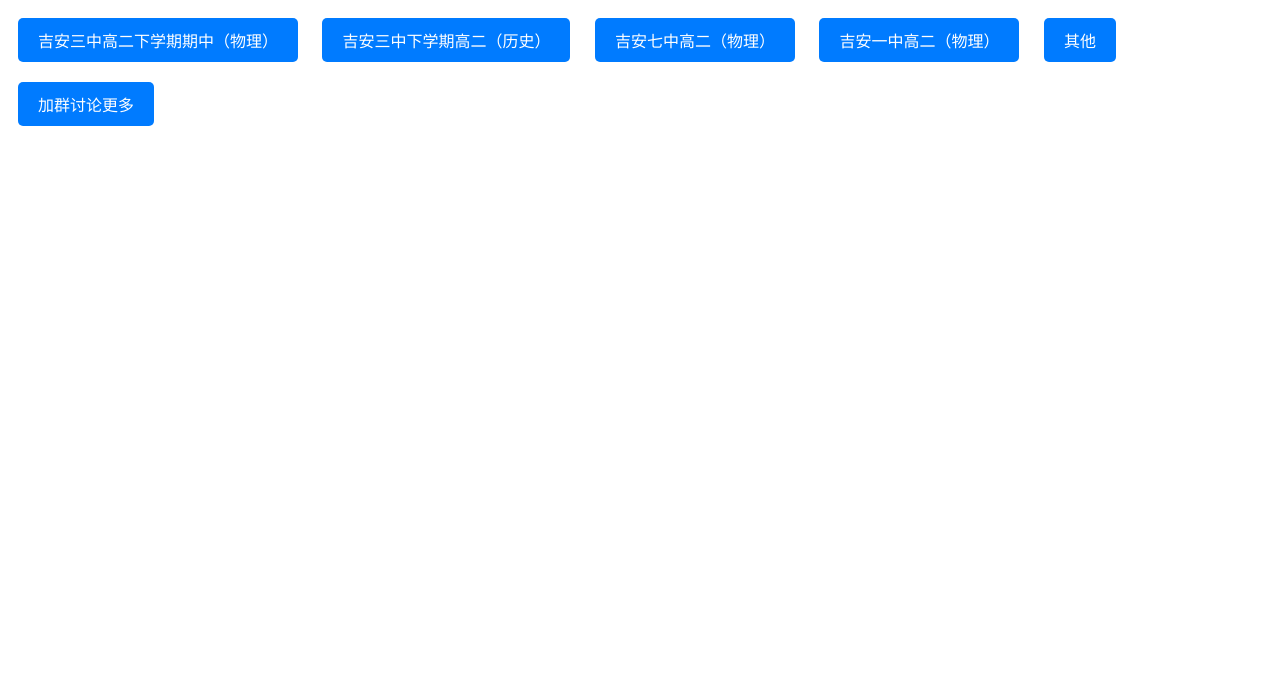
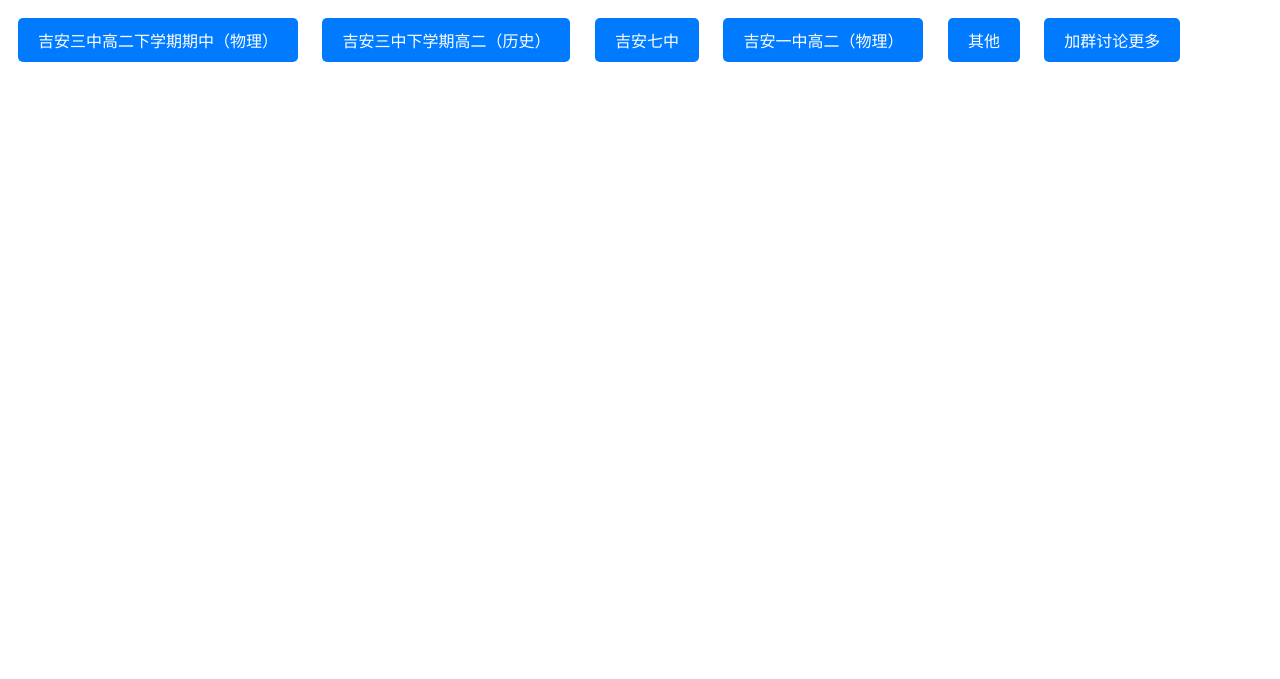
Before and after one commit to sbjasz/sbjasz.github.io, a plain HTML site: page index.html in a window 1280 px wide. Shown: the part 121-800 px from the top of the page. Drawn offline with Linux system fonts and the light colour scheme.

Commit message:
Update index.html

```diff
--- a/index.html
+++ b/index.html
@@ -33,7 +33,7 @@
     <h1 class="title">成绩查询网页</h1>
     <a href="/sz/25届/高二/下学期/期中" class="button">吉安三中高二下学期期中（物理）</a>
     <a href="/sz/25届/高二/下学期/期中/历史" class="button">吉安三中下学期高二（历史）</a>
-    <a href="/qz" class="button">吉安七中高二（物理）</a>
+    <a href="/qz" class="button">吉安七中</a>
     <a href="/yz/202404高二期中" class="button">吉安一中高二（物理）</a>
     <a href="/other" class="button">其他</a>
     <a href="http://qm.qq.com/cgi-bin/qm/qr?_wv=1027&k=BDdVq24lQlEP1l66PT0NVgQdrwHuD4ch&authKey=OWrQkSuhenRnEBk%2BssKlisGBgNFPLelWvppFAKgmaDdGR4B5kqesK9GkWMmCheNZ&noverify=0&group_code=961288970" class="button">加群讨论更多</a>
```
